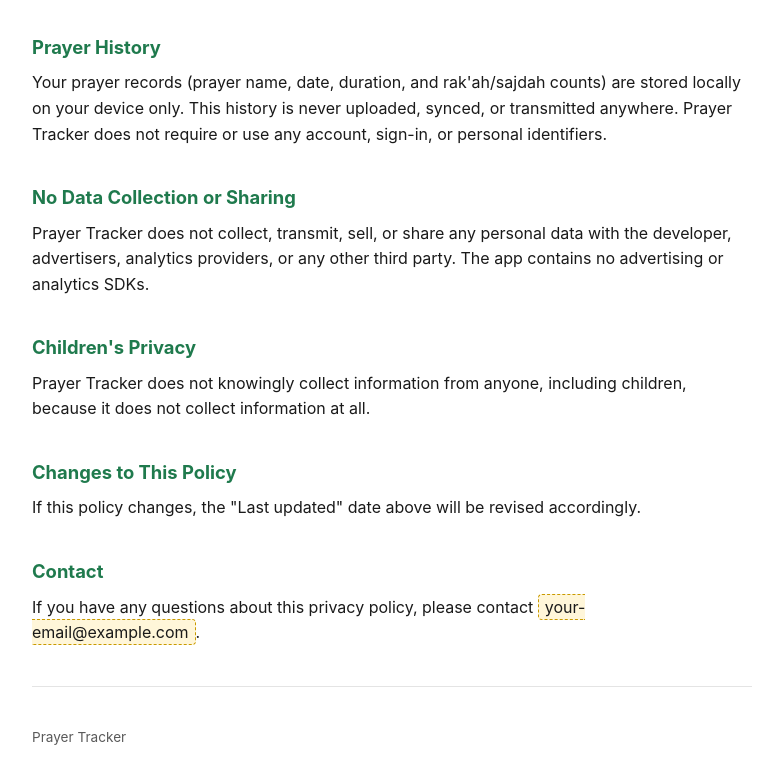
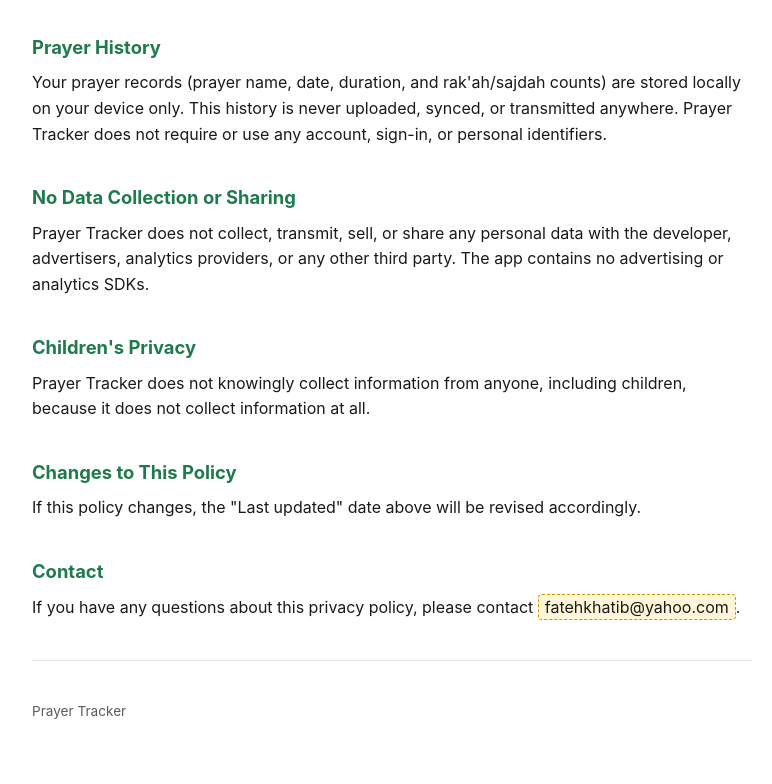
Before and after one commit to fatehkhatib/fatehkhatib.github.io, a plain HTML site: page index.html in a window 1280 px wide. Shown: the part 758-1542 px from the top of the page, without its empty margins (248-1020 px from the left). Drawn offline with Linux system fonts and the light colour scheme.

Commit message:
index.html

```diff
--- a/index.html
+++ b/index.html
@@ -106,7 +106,7 @@
     <p>If this policy changes, the "Last updated" date above will be revised accordingly.</p>
 
     <h2>Contact</h2>
-    <p>If you have any questions about this privacy policy, please contact <span class="todo">your-email@example.com</span>.</p>
+    <p>If you have any questions about this privacy policy, please contact <span class="todo">fatehkhatib@yahoo.com</span>.</p>
 
     <hr>
     <p style="color: var(--muted); font-size: 0.85rem;">Prayer Tracker</p>
```
